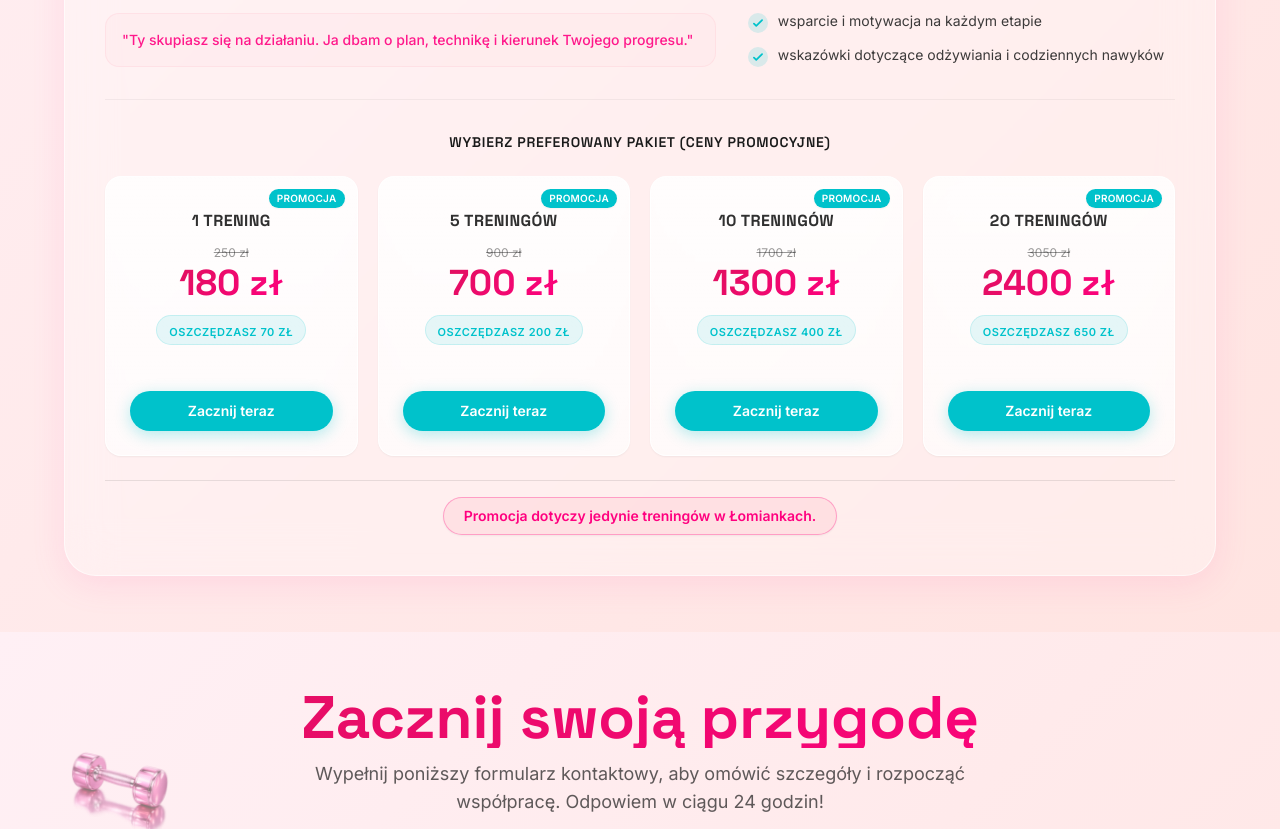
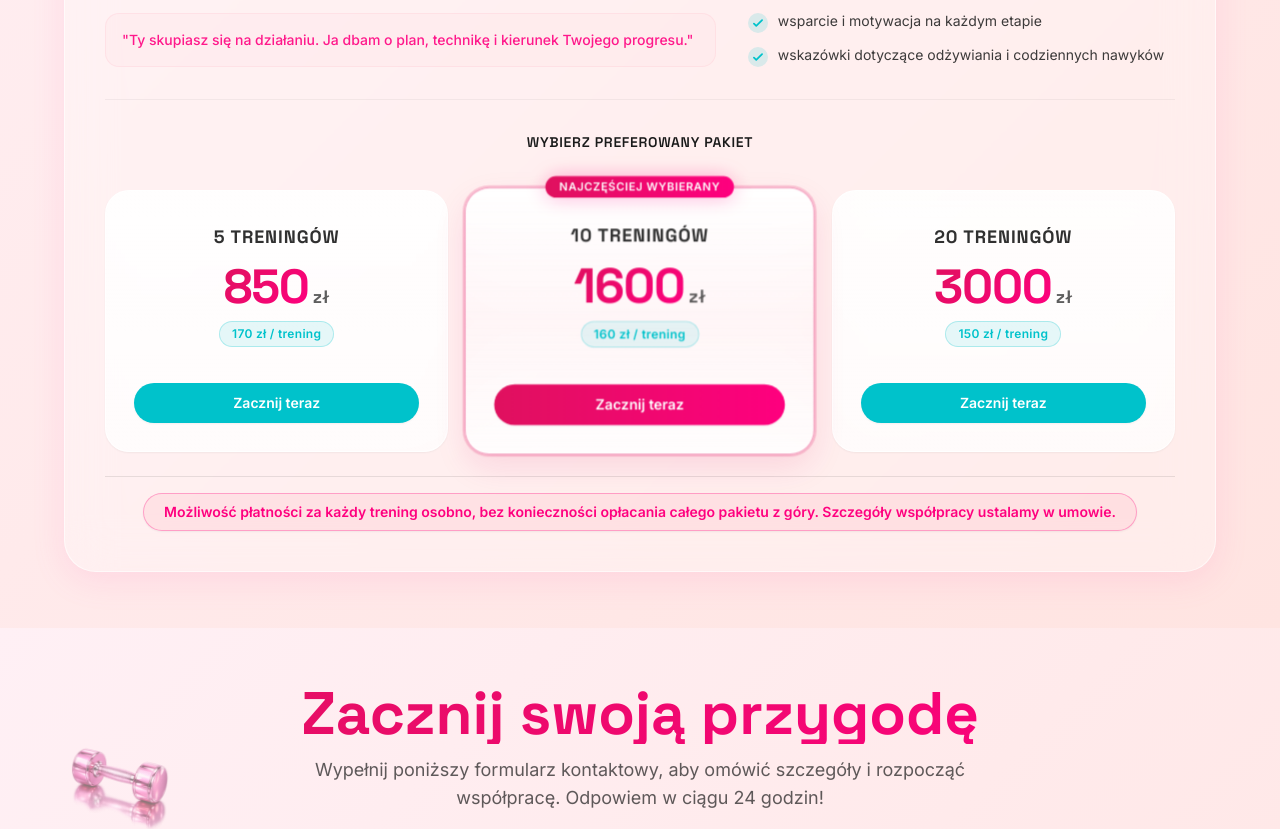
Before and after one commit to pietrucha0/kinga_bartochowska, a React (Vite) app in the folder app/: page / in a window 1280 px wide. Shown: the part 2606-3435 px from the top of the page. Built offline with nearby package versions, Linux system fonts and the light colour scheme.

Commit message:
feat: add PricingSection and ContactSection components with package selection logic

```diff
--- a/app/src/sections/ContactSection.tsx
+++ b/app/src/sections/ContactSection.tsx
@@ -194,10 +194,9 @@ const packageOptionsMap: Record<string, Option[]> = {
   "": [{ value: "", label: "Wybierz najpierw formę współpracy" }],
   personal: [
     { value: "", label: "Wybierz interesujący Cię pakiet" },
-    { value: "1_training", label: "1 trening (180 zł)" },
-    { value: "5_trainings", label: "Pakiet 5 treningów (700 zł)" },
-    { value: "10_trainings", label: "Pakiet 10 treningów (1 300 zł)" },
-    { value: "20_trainings", label: "Pakiet 20 treningów (2 400 zł)" },
+    { value: "5_trainings", label: "Pakiet 5 treningów (850 zł)" },
+    { value: "10_trainings", label: "Pakiet 10 treningów (1 600 zł)" },
+    { value: "20_trainings", label: "Pakiet 20 treningów (3 000 zł)" },
   ],
   /*
   group: [
@@ -660,9 +659,14 @@ export default function ContactSection() {
                     </span>
                     <div>
                       <span className="font-body text-xs lg:text-xs font-semibold text-charcoal/50 block mb-1">Lokalizacje treningów stacjonarnych</span>
-                      <ul className="space-y-1 font-display font-bold text-base lg:text-lg text-charcoal">
-                        <li>Łomianki</li>
-                        <li>Warszawa Białołęka</li>
+                      <ul className="space-y-2 font-display font-bold text-base lg:text-lg text-charcoal">
+                        <li>Zdrofit Warszawa Białołęka Modlińska 168</li>
+                        <li>
+                          <span>Łomianki</span>
+                          <span className="block font-body font-normal text-xs lg:text-sm text-charcoal/70 mt-0.5">
+                            (zgłoś się po więcej szczegółów)
+                          </span>
+                        </li>
                       </ul>
                     </div>
                   </div>
--- a/app/src/sections/PricingSection.tsx
+++ b/app/src/sections/PricingSection.tsx
@@ -10,9 +10,15 @@ gsap.registerPlugin(ScrollTrigger);
 interface Package {
   id: string;
   name: string;
-  regularPrice: number;
-  promoPrice: number;
-  savings: number;
+  price?: number;
+  regularPrice?: number;
+  promoPrice?: number;
+  savings?: number;
+  unitPrice?: string;
+  subtitle?: string;
+  badge?: string;
+  isPopular?: boolean;
+  highlights?: string[];
 }
 
 interface CategoryData {
@@ -25,6 +31,8 @@ interface CategoryData {
   features: string[];
   packages: Package[];
   tint: string;
+  note: string;
+  packagesHeader?: string;
 }
 
 const offerCategories: Record<"personal" | "online", CategoryData> = {
@@ -45,12 +53,30 @@ const offerCategories: Record<"personal" | "online", CategoryData> = {
       "wskazówki dotyczące odżywiania i codziennych nawyków",
     ],
     packages: [
-      { id: "1_training", name: "1 TRENING", regularPrice: 250, promoPrice: 180, savings: 70 },
-      { id: "5_trainings", name: "5 TRENINGÓW", regularPrice: 900, promoPrice: 700, savings: 200 },
-      { id: "10_trainings", name: "10 TRENINGÓW", regularPrice: 1700, promoPrice: 1300, savings: 400 },
-      { id: "20_trainings", name: "20 TRENINGÓW", regularPrice: 3050, promoPrice: 2400, savings: 650 },
+      {
+        id: "5_trainings",
+        name: "5 TRENINGÓW",
+        price: 850,
+        unitPrice: "170 zł / trening",
+      },
+      {
+        id: "10_trainings",
+        name: "10 TRENINGÓW",
+        price: 1600,
+        unitPrice: "160 zł / trening",
+        isPopular: true,
+        badge: "Najczęściej wybierany",
+      },
+      {
+        id: "20_trainings",
+        name: "20 TRENINGÓW",
+        price: 3000,
+        unitPrice: "150 zł / trening",
+      },
     ],
     tint: "from-pink-mist/60 to-pink-light/40",
+    note: "Możliwość płatności za każdy trening osobno, bez konieczności opłacania całego pakietu z góry. Szczegóły współpracy ustalamy w umowie.",
+    packagesHeader: "Wybierz preferowany pakiet",
   },
   /*
   group: {
@@ -94,11 +120,36 @@ const offerCategories: Record<"personal" | "online", CategoryData> = {
       "stały kontakt, moje wsparcie i motywacja przez cały okres współpracy",
     ],
     packages: [
-      { id: "1_month", name: "1 MIESIĄC", regularPrice: 350, promoPrice: 250, savings: 100 },
-      { id: "3_months", name: "3 MIESIĄCE", regularPrice: 900, promoPrice: 700, savings: 200 },
-      { id: "6_months", name: "6 MIESIĘCY", regularPrice: 1500, promoPrice: 1000, savings: 500 },
+      {
+        id: "1_month",
+        name: "1 MIESIĄC",
+        regularPrice: 350,
+        promoPrice: 250,
+        savings: 100,
+        unitPrice: "250 zł / miesiąc",
+      },
+      {
+        id: "3_months",
+        name: "3 MIESIĄCE",
+        regularPrice: 900,
+        promoPrice: 700,
+        savings: 200,
+        unitPrice: "ok. 233 zł / miesiąc",
+        isPopular: true,
+        badge: "Najczęściej wybierany",
+      },
+      {
+        id: "6_months",
+        name: "6 MIESIĘCY",
+        regularPrice: 1500,
+        promoPrice: 1000,
+        savings: 500,
+        unitPrice: "ok. 167 zł / miesiąc",
+      },
     ],
     tint: "from-pink-light/50 to-pink-soft/40",
+    note: "Możliwość płatności za każdy miesiąc współpracy osobno, bez konieczności opłacania całego pakietu z góry. Szczegóły współpracy ustalamy w umowie.",
+    packagesHeader: "Wybierz preferowany pakiet (ceny promocyjne)",
   },
 };
 
@@ -386,7 +437,7 @@ export default function PricingSection() {
           {/* Bottom Row: Dynamic Packages Grid */}
           <div className="pt-6 lg:pt-8">
             <h4 className="font-display font-semibold text-charcoal text-center mb-6 block uppercase tracking-wider text-xs lg:text-xs xl:text-sm">
-              Wybierz preferowany pakiet (ceny promocyjne)
+              {activeData.packagesHeader || "Wybierz preferowany pakiet"}
             </h4>
 
             {/* Scroll Wrapper with Mobile Indicators */}
@@ -408,57 +459,91 @@ export default function PricingSection() {
               <div
                 ref={packagesRef}
                 onScroll={handleScroll}
-                className={`flex overflow-x-auto sm:overflow-visible snap-x snap-mandatory sm:snap-none gap-4 pb-6 sm:pb-0 px-[7%] sm:px-0 -mx-5 sm:mx-0 scrollbar-none sm:grid sm:gap-4 lg:gap-5 ${
+                className={`flex overflow-x-auto sm:overflow-visible snap-x snap-mandatory sm:snap-none gap-4 pb-6 sm:pb-0 px-[7%] sm:px-0 -mx-5 sm:mx-0 scrollbar-none sm:grid sm:gap-4 lg:gap-5 pt-3.5 ${
                   activeData.packages.length === 3
                     ? "sm:grid-cols-3"
                     : "sm:grid-cols-2 lg:grid-cols-4"
                 }`}
               >
-                {activeData.packages.map((pack) => (
+                {activeData.packages.map((pack) => {
+                  const hasPromo = Boolean(pack.promoPrice && pack.regularPrice);
+                  const displayPrice = hasPromo ? pack.promoPrice : (pack.price ?? pack.regularPrice);
+
+                  return (
                     <GlassCard
                       key={pack.id}
-                    className="w-[86%] sm:w-auto shrink-0 sm:shrink snap-center p-5 lg:p-5 xl:p-6 bg-gradient-to-b from-white/70 to-white/40 border border-white/80 rounded-2xl flex flex-col justify-between shadow-sm relative group hover:border-cyan/50 hover:shadow-md transition-all duration-300 min-h-[270px] lg:min-h-[280px]"
+                      className={`w-[86%] sm:w-auto shrink-0 sm:shrink snap-center p-6 lg:p-7 rounded-3xl flex flex-col justify-between shadow-sm relative group transition-all duration-300 ${
+                        pack.isPopular
+                          ? "bg-gradient-to-b from-white/95 via-pink-mist/30 to-white/75 border-pink/40 ring-2 ring-pink/20 shadow-[0_12px_32px_rgba(224,17,95,0.12)] sm:scale-[1.02] z-10"
+                          : "bg-gradient-to-b from-white/80 to-white/55 border border-white/80 hover:border-cyan/50 hover:shadow-md"
+                      }`}
                       hover={true}
                     >
-                  {/* Promo Badge */}
-                  <div className="absolute top-3 right-3 bg-cyan text-white font-body text-[9px] lg:text-[10px] font-bold px-2 py-0.5 rounded-full tracking-wide uppercase shadow-sm">
-                    Promocja
+                      {/* Top Badge */}
+                      {pack.badge && (
+                        <div
+                          className={`absolute -top-3 left-1/2 -translate-x-1/2 font-body text-[10px] lg:text-[11px] font-bold px-3.5 py-0.5 rounded-full uppercase tracking-wider shadow-sm whitespace-nowrap ${
+                            pack.isPopular
+                              ? "bg-gradient-to-r from-pink to-pink-hot text-white glow-pink"
+                              : "bg-cyan text-white shadow-sm"
+                          }`}
+                        >
+                          {pack.badge}
                         </div>
+                      )}
 
-                  <div className="text-center pt-2">
-                    <h4 className="font-display font-bold text-base lg:text-sm xl:text-base text-charcoal/90 mb-3 tracking-wide uppercase">
+                      <div className="text-center pt-1">
+                        {/* Package name */}
+                        <h4 className="font-display font-extrabold text-base lg:text-lg text-charcoal/90 uppercase tracking-wider mb-2">
                           {pack.name}
                         </h4>
 
-                    <div className="flex flex-col items-center justify-center gap-0.5 mb-3">
-                      {/* Regular price (crossed out) */}
-                      <span className="font-body text-xs lg:text-xs text-charcoal/45 line-through">
+                        {/* Price Section */}
+                        <div className="flex flex-col items-center justify-center my-3">
+                          {hasPromo && pack.regularPrice ? (
+                            <div className="flex items-center gap-1.5 mb-1">
+                              <span className="font-body text-xs text-charcoal/40 line-through font-medium">
                                 {pack.regularPrice} zł
                               </span>
-                      {/* Promo price */}
-                      <span className="font-display font-extrabold text-3xl lg:text-3xl xl:text-4xl gradient-text">
-                        {pack.promoPrice} zł
+                              {pack.savings && (
+                                <span className="font-body text-[10px] font-bold text-pink-hot bg-pink-light/40 px-2 py-0.5 rounded-pill">
+                                  -{pack.savings} zł
+                                </span>
+                              )}
+                            </div>
+                          ) : null}
+
+                          <div className="flex items-baseline justify-center gap-1">
+                            <span className="font-display font-black text-3xl sm:text-4xl lg:text-4xl xl:text-5xl gradient-text tracking-tight">
+                              {displayPrice}
+                            </span>
+                            <span className="font-display font-bold text-base sm:text-lg text-charcoal/70">zł</span>
+                          </div>
+
+                          {/* Unit price pill */}
+                          {pack.unitPrice && (
+                            <div className="mt-2.5 inline-flex items-center px-3 py-1 rounded-pill bg-cyan/10 border border-cyan/25">
+                              <span className="font-body font-bold text-xs text-cyan tracking-wide">
+                                {pack.unitPrice}
                               </span>
                             </div>
-
-                    {/* Savings pill */}
-                    <div className="mb-4 py-0.5 px-3 bg-cyan/10 border border-cyan/15 rounded-pill inline-block">
-                      <span className="font-body text-[10px] lg:text-[11px] font-bold text-cyan uppercase tracking-wider whitespace-nowrap">
-                        Oszczędzasz {pack.savings} zł
-                      </span>
+                          )}
                         </div>
                       </div>
 
                       {/* CTA Button */}
+                      <div className="mt-5 pt-1">
                         <PillButton
-                    variant="cyan"
-                    className="w-full text-xs lg:text-xs xl:text-sm py-2.5 lg:py-2.5 px-3 justify-center text-center font-semibold mt-auto"
+                          variant={pack.isPopular ? "pink" : "cyan"}
+                          className="w-full text-xs lg:text-xs xl:text-sm py-2.5 px-3 justify-center text-center font-semibold shadow-sm"
                           onClick={() => selectPackage(activeData.id, pack.id)}
                         >
                           Zacznij teraz
                         </PillButton>
+                      </div>
                     </GlassCard>
-                ))}
+                  );
+                })}
               </div>
 
               {/* Right Arrow Button */}
@@ -477,11 +562,11 @@ export default function PricingSection() {
             </div>
           </div>
 
-          {/* Promotion Note */}
+          {/* Payment Note */}
           <div className="mt-6 pt-4 border-t border-charcoal/10 flex justify-center text-center">
             <div className="inline-flex items-center px-4 sm:px-5 py-2 rounded-pill bg-pink-light/30 border border-pink-hot/30 shadow-sm">
               <span className="font-body font-bold text-xs sm:text-sm text-pink-hot">
-                Promocja dotyczy jedynie treningów w Łomiankach.
+                {activeData.note}
               </span>
             </div>
           </div>
```
Also changed, not shown: 1 other file (tests, documents, lock files or other folders). Lines whose indentation alone changed are shown as unchanged.
